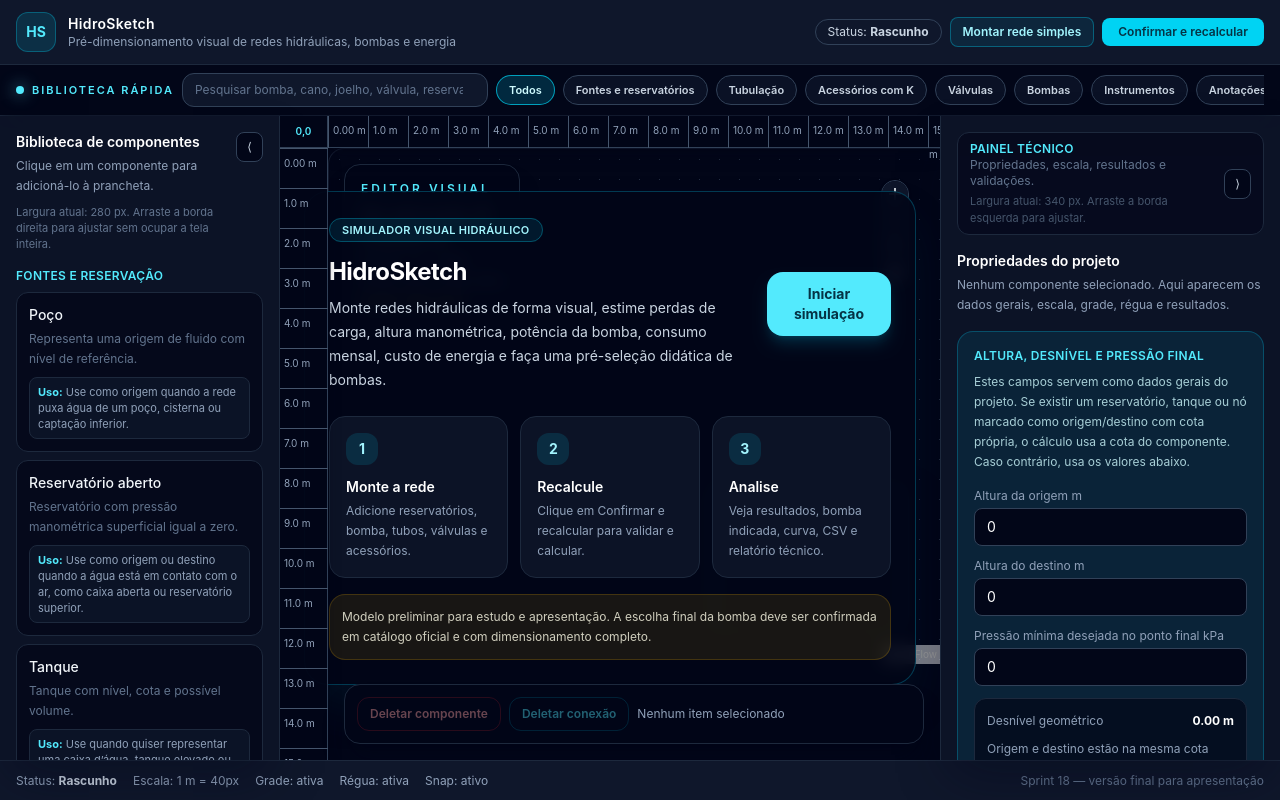
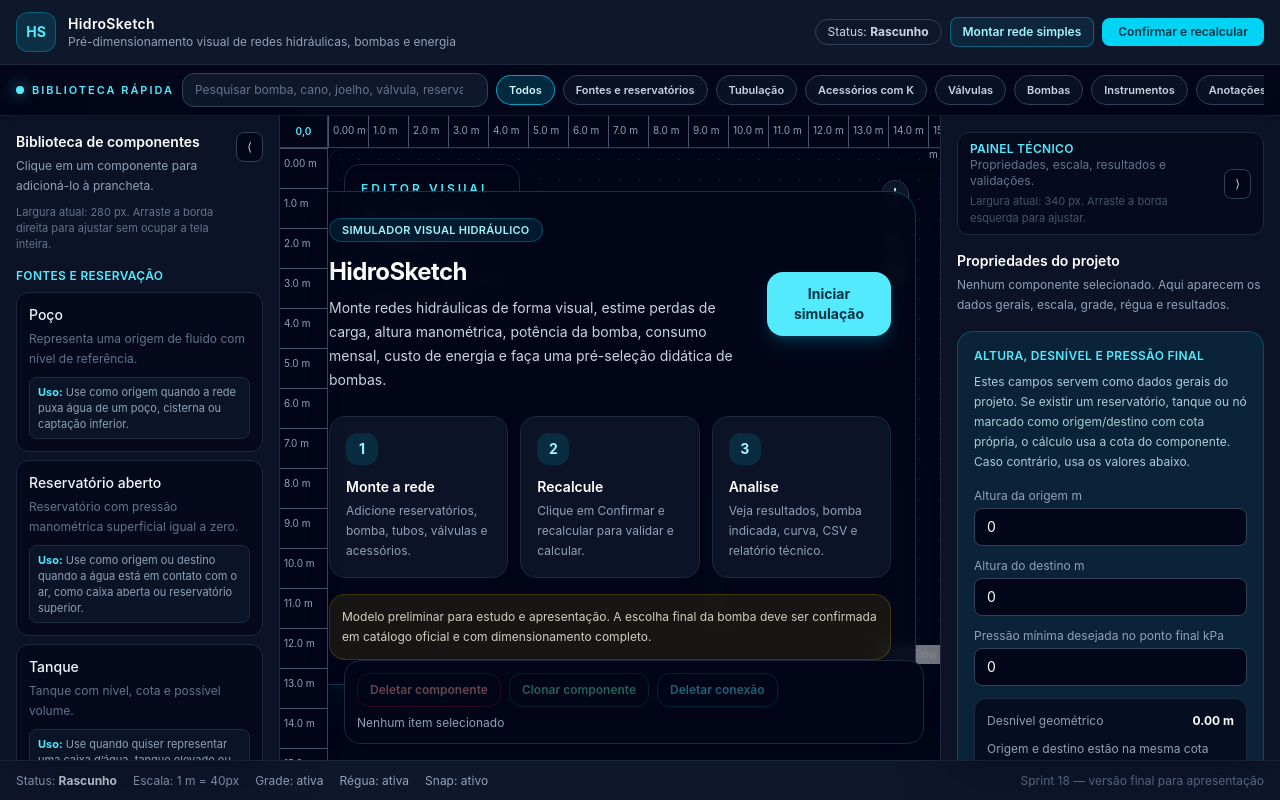
Before and after one commit to juliosadesign/HidrosKetch, a React (Vite) app: page / in a window 1280 px wide. Built offline with nearby package versions, Linux system fonts and the light colour scheme.

Commit message:
Sprint 18D - Adiciona botao clonar componente

```diff
--- a/src/editor/HydroEditor.tsx
+++ b/src/editor/HydroEditor.tsx
@@ -266,6 +266,51 @@ import {
       setProjectState,
     ]);
 
+    const handleCloneSelectedNode = useCallback(() => {
+      if (!selectedNodeId) return;
+
+      const nodeToClone = nodes.find((node) => node.id === selectedNodeId);
+
+      if (!nodeToClone) return;
+
+      const cloneId = `${nodeToClone.data.componentKind}_${nodeToClone.data.catalogItemId}_clone_${Date.now()}`;
+      const clonedNode: HydroFlowNode = {
+        ...nodeToClone,
+        id: cloneId,
+        selected: true,
+        position: {
+          x: nodeToClone.position.x + 56,
+          y: nodeToClone.position.y + 56,
+        },
+        data: {
+          ...nodeToClone.data,
+          label: `${nodeToClone.data.label} (cópia)`,
+          defaultData: {
+            ...nodeToClone.data.defaultData,
+          },
+        },
+      };
+
+      setNodes((currentNodes) => [
+        ...currentNodes.map((node) => ({
+          ...node,
+          selected: false,
+        })),
+        clonedNode,
+      ]);
+
+      setSelectedNodeId(cloneId);
+      setSelectedEdgeId(null);
+      setProjectState("outdated");
+    }, [
+      nodes,
+      selectedNodeId,
+      setNodes,
+      setSelectedNodeId,
+      setSelectedEdgeId,
+      setProjectState,
+    ]);
+
     const handleDeleteSelectedEdge = useCallback(() => {
       if (!selectedEdgeId) return;
 
@@ -418,6 +463,20 @@ import {
 
           <button
             type="button"
+            onClick={handleCloneSelectedNode}
+            disabled={!selectedNodeId}
+            className="rounded-xl border border-emerald-500/40 px-3 py-2 text-xs font-semibold text-emerald-300 transition hover:bg-emerald-500/10 disabled:cursor-not-allowed disabled:opacity-40"
+            title={
+              selectedNodeId
+                ? "Duplica o componente selecionado sem copiar conexões."
+                : "Selecione um componente para clonar."
+            }
+          >
+            Clonar componente
+          </button>
+
+          <button
+            type="button"
             onClick={handleDeleteSelectedEdge}
             disabled={!selectedEdgeId}
             className="rounded-xl border border-cyan-500/40 px-3 py-2 text-xs font-semibold text-cyan-300 transition hover:bg-cyan-500/10 disabled:cursor-not-allowed disabled:opacity-40"
```
